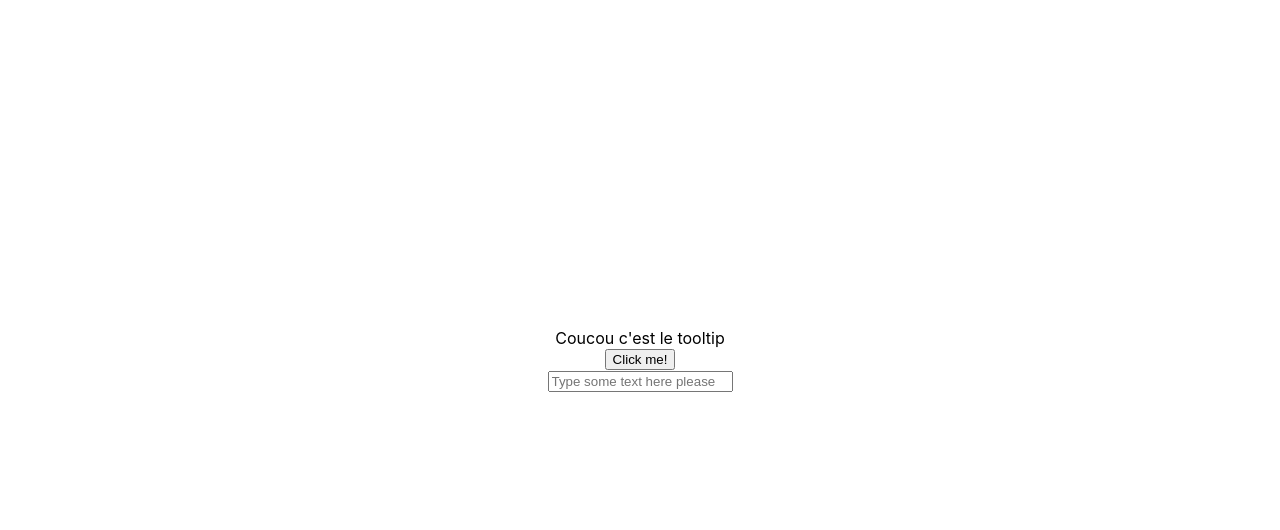
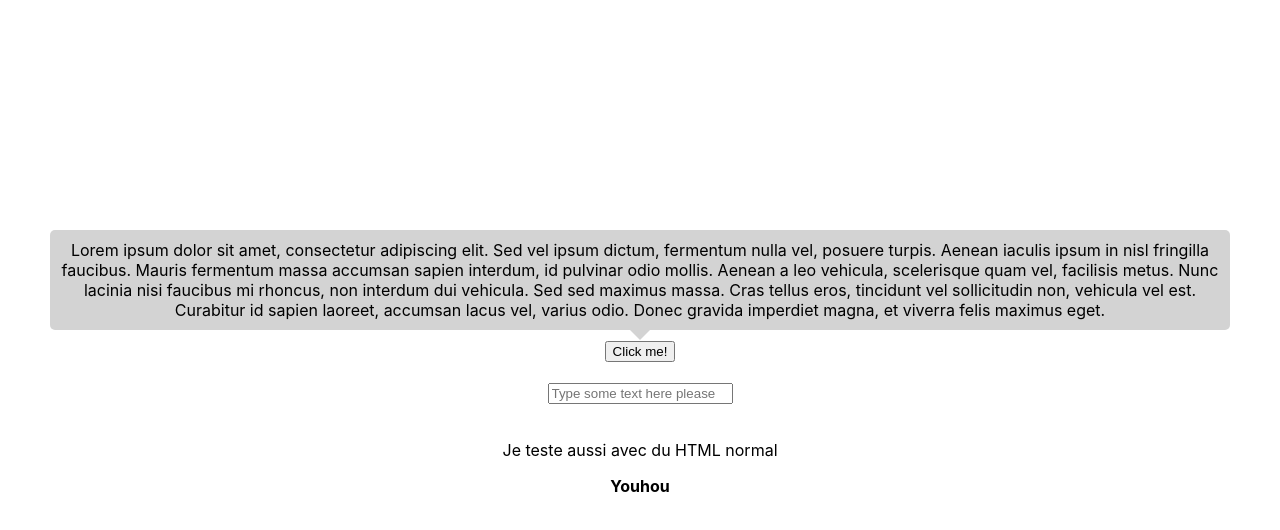
Before and after one commit to zelumine/tooltip-unkle, a React (Create React App) app: page / in a window 1280 px wide. Both pictures are taken after a click on the button "Click me!". Shown: the top 530 px of the page. Built offline with nearby package versions, Linux system fonts and the light colour scheme.

Commit message:
Add default arrow to tooltip

```diff
--- a/src/App.css
+++ b/src/App.css
@@ -6,3 +6,26 @@
   align-items: center;
   justify-content: center;
 }
+
+#tooltip-container {
+  position: relative;
+  background:#D3D3D3	;
+  border-radius: 5px;
+  padding: 10px;
+  margin: 5px 50px 10px;
+  min-width: 80px;
+  max-width: max-content;
+  min-height: 1em;
+}
+
+.arrow-bottom:after {
+  position: absolute;
+  bottom: -10px;
+  left: 50%;
+  margin-left: -10px;
+  content: "";
+  display: block;
+  border-left: 10px solid transparent;
+  border-right: 10px solid transparent;
+  border-top: 10px solid #D3D3D3;
+}
--- a/src/App.js
+++ b/src/App.js
@@ -6,11 +6,22 @@ import Tooltip from './Components/Tooltip';
 function App() {
   return (
     <div className="App">
-      <Tooltip>
+      <Tooltip
+        text="Lorem ipsum dolor sit amet, consectetur adipiscing elit. Sed vel ipsum dictum, fermentum nulla vel, posuere turpis. Aenean iaculis ipsum in nisl fringilla faucibus.
+        Mauris fermentum massa accumsan sapien interdum, id pulvinar odio mollis. Aenean a leo vehicula, scelerisque quam vel, facilisis metus.
+        Nunc lacinia nisi faucibus mi rhoncus, non interdum dui vehicula. Sed sed maximus massa. Cras tellus eros, tincidunt vel sollicitudin non, vehicula vel est.
+        Curabitur id sapien laoreet, accumsan lacus vel, varius odio. Donec gravida imperdiet magna, et viverra felis maximus eget."
+      >
         <Button className="red"/>
       </Tooltip>
-      <Tooltip>
+      <br />
+      <Tooltip text="khljkgmljgljkg">
         <Input />
+      </Tooltip>
+      <br />
+      <Tooltip text=" ">
+        <p>Je teste aussi avec du HTML normal</p>
+        <b>Youhou</b>
       </Tooltip>
     </div>
   );
--- a/src/Components/Tooltip.jsx
+++ b/src/Components/Tooltip.jsx
@@ -6,15 +6,38 @@ const Tooltip = (props) => {
   const [isHovered, setIsHovered] = useState(false);
   const [isFocused, setIsFocused] = useState(false);
   const [showTooltip, setShowTooltip] = useState(false);
+  let tooltipPosition, arrowPosition;
 
-  const { children } = props;
+  const { children, text, position } = props;
 
   useEffect(() => {
-    console.log("is hovered?", isHovered);
-    console.log("is hovered?", isHovered);
+    //console.log("is hovered?", isHovered);
+    //console.log("is hovered?", isHovered);
     if (isHovered || isFocused) setShowTooltip(true);
     else setShowTooltip(false);
   }, [isHovered, isFocused]);
+
+  switch (position) {
+    case 'top':
+      tooltipPosition = "top";
+      arrowPosition = "bottom";
+      break;
+    case 'right':
+      tooltipPosition = "right";
+      arrowPosition = "left";
+      break;
+    case 'bottom':
+      tooltipPosition = "bottom";
+      arrowPosition = "top";
+      break;
+    case 'left':
+      tooltipPosition = "left";
+      arrowPosition = "right";
+      break;
+    default:
+      tooltipPosition = "top";
+      arrowPosition = "bottom";
+  }
 
   return (
     <div id="tooltip">
@@ -22,9 +45,10 @@ const Tooltip = (props) => {
         onMouseOver={() => setIsHovered(true)}
         onMouseOut={() => setIsHovered(false)}
         onFocus={() => setIsFocused(true)}
+        onBlur={() => setIsFocused(false)}    // remplace le "on focus out"
       >
         {showTooltip &&
-          <div>Coucou c'est le tooltip</div>
+          <div id="tooltip-container" className={`${tooltipPosition} arrow-${arrowPosition}`}>{text}</div>
         }
         {children}
       </div>
```
